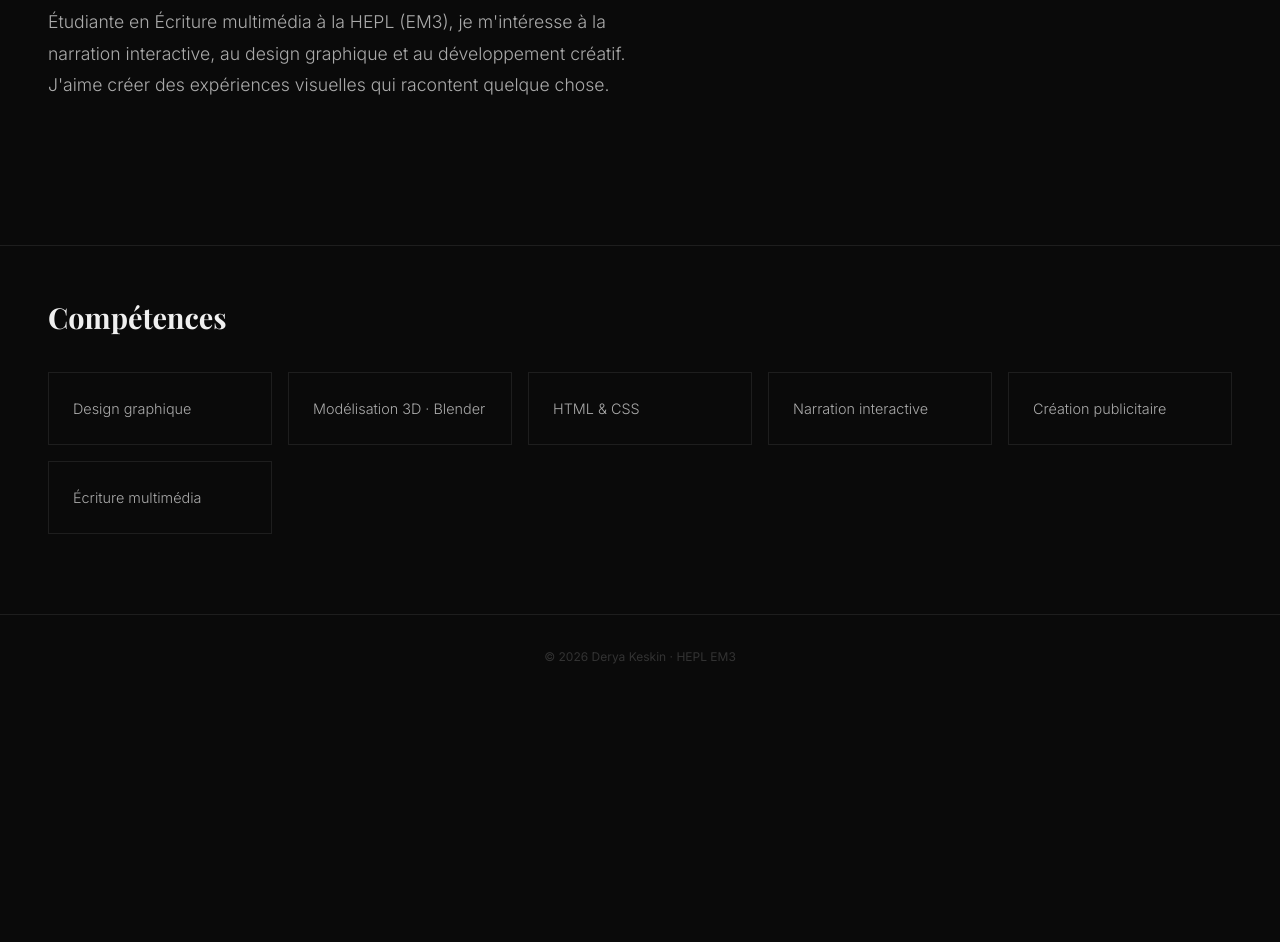
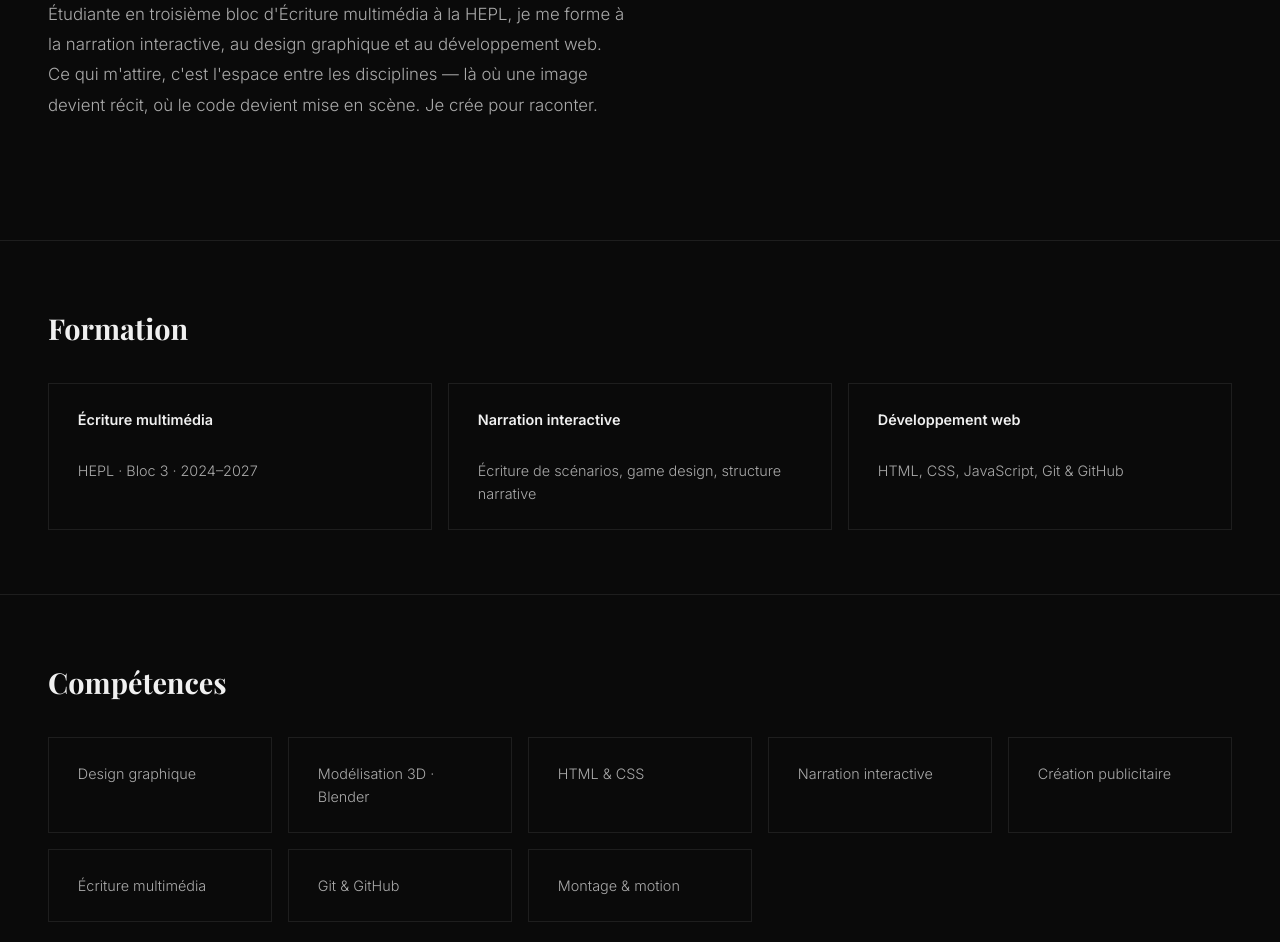
Before and after one commit to beruzr/portfolio-exo, a plain HTML site: page a-propos.html in a window 1280 px wide. Shown: the part 403-1345 px from the top of the page. Before the commit the page ends 1101 px from the top, so only its background shows below. Drawn offline with nearby package versions, Linux system fonts and the light colour scheme.

Commit message:
Peaufine le CSS et nettoie les styles inline

```diff
--- a/a-propos.html
+++ b/a-propos.html
@@ -24,10 +24,29 @@
       <p class="tag">À propos</p>
       <h1>Derya<br />Keskin</h1>
       <p class="intro">
-        Étudiante en Écriture multimédia à la HEPL (EM3), je m'intéresse à la
-        narration interactive, au design graphique et au développement créatif.
-        J'aime créer des expériences visuelles qui racontent quelque chose.
+        Étudiante en troisième bloc d'Écriture multimédia à la HEPL, je me forme
+        à la narration interactive, au design graphique et au développement web.
+        Ce qui m'attire, c'est l'espace entre les disciplines — là où une image
+        devient récit, où le code devient mise en scène. Je crée pour raconter.
       </p>
+    </section>
+
+    <section class="competences">
+      <h2>Formation</h2>
+      <div class="competences-grid">
+        <div class="comp-item">
+          <strong>Écriture multimédia</strong><br />
+          HEPL · Bloc 3 · 2024–2027
+        </div>
+        <div class="comp-item">
+          <strong>Narration interactive</strong><br />
+          Écriture de scénarios, game design, structure narrative
+        </div>
+        <div class="comp-item">
+          <strong>Développement web</strong><br />
+          HTML, CSS, JavaScript, Git & GitHub
+        </div>
+      </div>
     </section>
 
     <section class="competences">
@@ -39,6 +58,8 @@
         <div class="comp-item">Narration interactive</div>
         <div class="comp-item">Création publicitaire</div>
         <div class="comp-item">Écriture multimédia</div>
+        <div class="comp-item">Git & GitHub</div>
+        <div class="comp-item">Montage & motion</div>
       </div>
     </section>
 
--- a/style.css
+++ b/style.css
@@ -52,7 +52,7 @@ nav a.active {
 
 /* HERO */
 .hero {
-  min-height: 85vh;
+  min-height: 75vh;
   display: flex;
   align-items: center;
   padding: 4rem 3rem;
@@ -150,30 +150,31 @@ nav a.active {
   font-weight: 300;
 }
 
-/* À PROPOS */
+/* SECTION GÉNÉRIQUE (accueil + à propos) */
 .apropos {
   padding: 5rem 3rem;
-  max-width: 900px;
+  border-top: 1px solid #1e1e1e;
 }
 
 .apropos h1 {
   font-family: "Playfair Display", serif;
   font-size: clamp(2.5rem, 6vw, 5rem);
-  margin-bottom: 2rem;
+  margin-bottom: 1.5rem;
   line-height: 1.1;
 }
 
 .apropos .intro {
   color: #aaa;
-  font-size: 1.1rem;
+  font-size: 1.05rem;
   font-weight: 300;
-  max-width: 600px;
-  margin-bottom: 4rem;
+  max-width: 580px;
+  margin-bottom: 2.5rem;
   line-height: 1.8;
 }
 
+/* COMPÉTENCES */
 .competences {
-  padding: 3rem;
+  padding: 4rem 3rem;
   border-top: 1px solid #1e1e1e;
 }
 
@@ -185,17 +186,25 @@ nav a.active {
 
 .competences-grid {
   display: grid;
-  grid-template-columns: repeat(auto-fit, minmax(200px, 1fr));
+  grid-template-columns: repeat(auto-fit, minmax(220px, 1fr));
   gap: 1rem;
 }
 
 .comp-item {
   border: 1px solid #1e1e1e;
-  padding: 1.5rem;
+  padding: 1.5rem 1.8rem;
   font-size: 0.9rem;
   color: #aaa;
   font-weight: 300;
+  line-height: 1.6;
   transition: border-color 0.2s;
+}
+
+.comp-item strong {
+  display: block;
+  color: #f0f0f0;
+  font-weight: 600;
+  margin-bottom: 0.3rem;
 }
 
 .comp-item:hover {
```
Also changed, not shown: index.html (+25 -3 lines).
